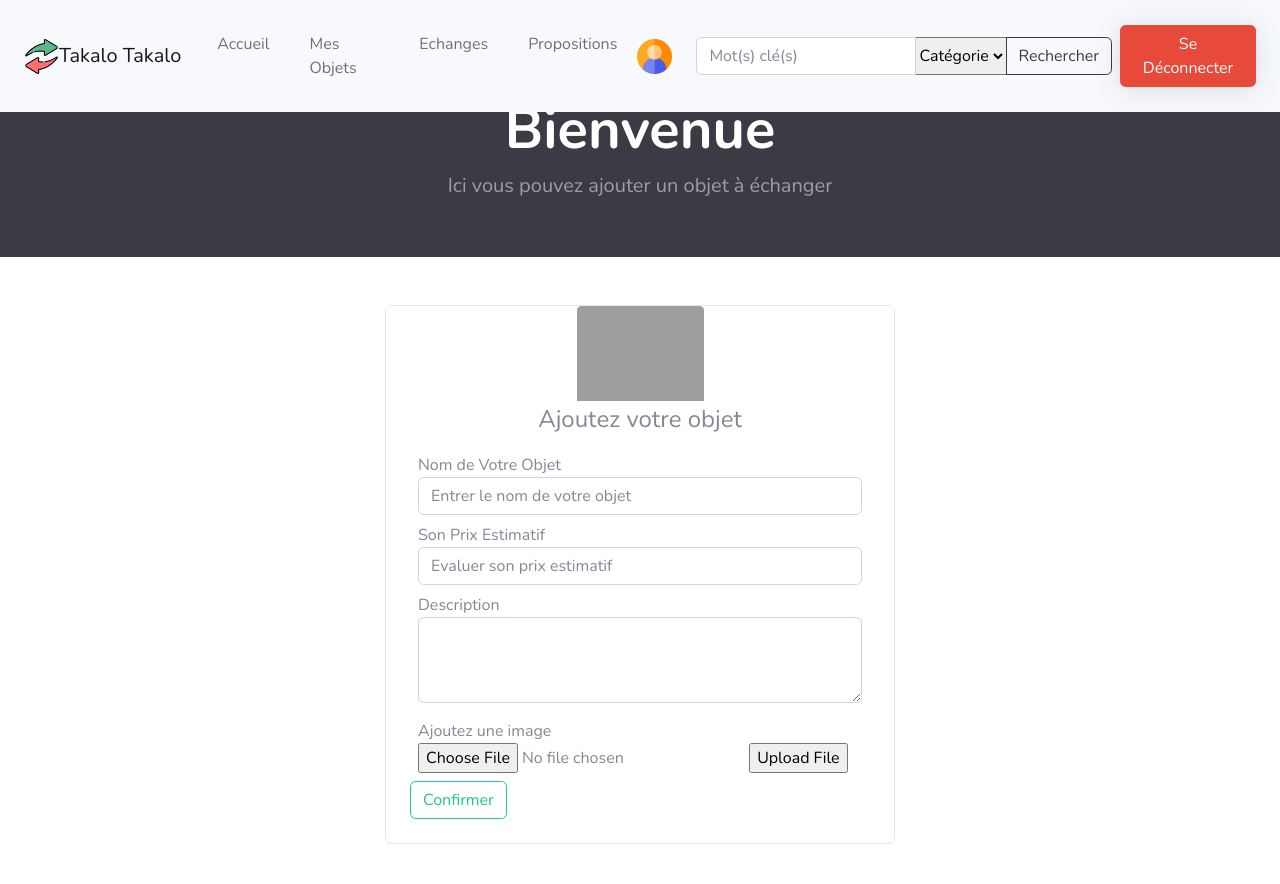
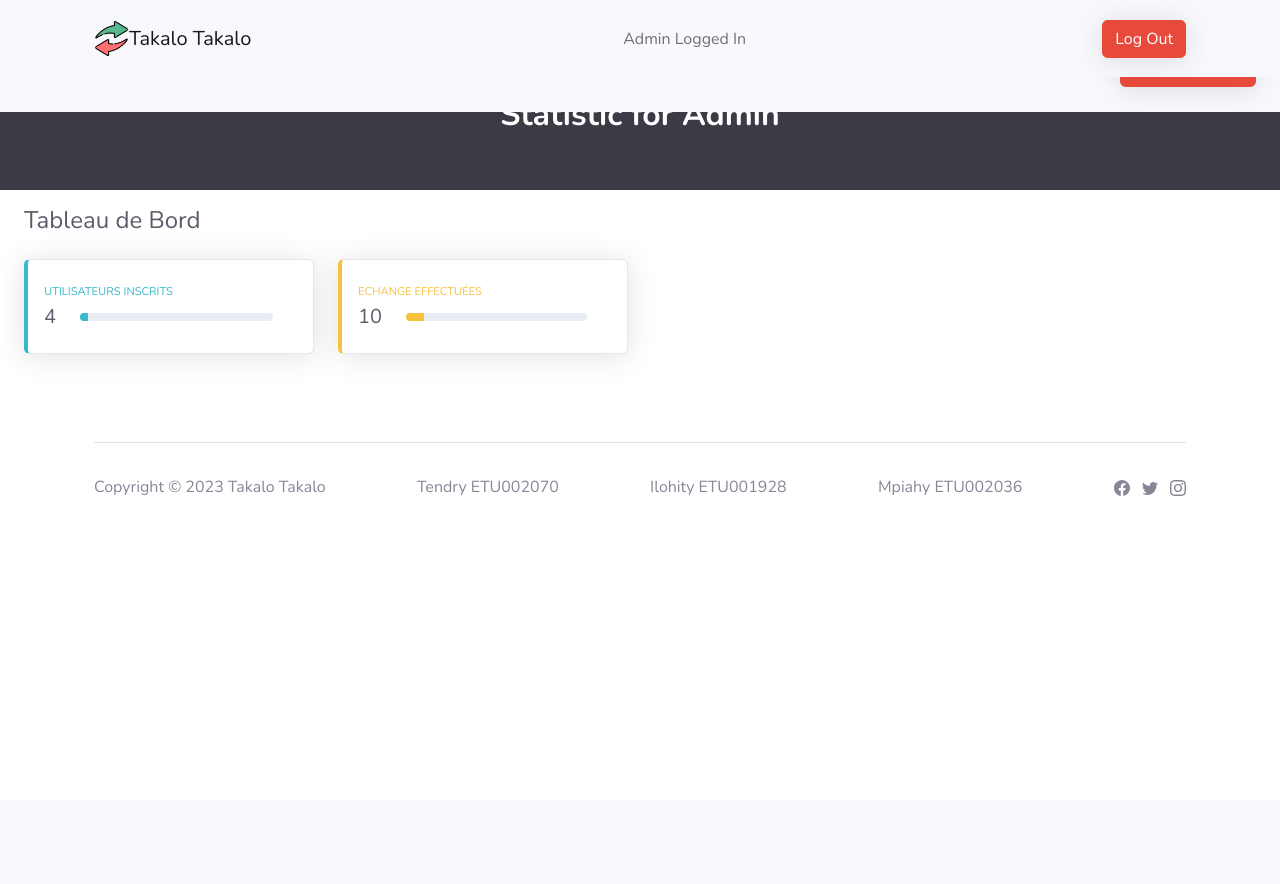
Before and after one commit to Tendrynyavo/Takalo, a CodeIgniter app: page /Takalo/index.php/welcome/index in a window 1280 px wide. Shown: the top 884 px of the page. After the commit the page ends 496 px from the top, so only its background shows below. Run offline with CodeIgniter, Linux system fonts and the light colour scheme; data that the repository does not hold is empty; some libraries are stand-ins or nearby versions; grey boxes are pictures that could not be loaded.

Commit message:
statistique back-office (front)

```diff
--- a/application/controllers/Welcome.php
+++ b/application/controllers/Welcome.php
@@ -21,9 +21,8 @@ class Welcome extends CI_Controller {
 	public function index()
 	{
 		$data = array();
-		$data['content'] = 'ajout_objet';
+		$data['content'] = 'statistique';
 		$this->load->view('template', $data);
-
 	}
 
 	public function sign()
--- a/application/views/ajout_objet.php
+++ b/application/views/ajout_objet.php
@@ -1,3 +1,5 @@
+<!-- PAGE AJOUTER OBJET -->     <!-- PAGE AJOUTER OBJET -->     <!-- PAGE AJOUTER OBJET -->
+
 <!-- Header-->
 <header class="bg-dark pt-5 pb-2">
     <div class="container px-4 px-lg-5 my-5">
--- /dev/null
+++ b/application/views/statistique.php
@@ -0,0 +1,104 @@
+<!DOCTYPE html>
+<html lang="en">
+
+<head>
+    <meta charset="UTF-8">
+    <meta http-equiv="X-UA-Compatible" content="IE=edge">
+    <meta name="viewport" content="width=device-width, initial-scale=1.0">
+    <link rel="stylesheet" href="<?= base_url('assets/bootstrap/css/bootstrap.min.css') ?>">
+    <link rel="icon" href="<?= base_url('assets/img/responsabilite-sociale.png') ?>">
+    <title>Statistique Takalo</title>
+</head>
+
+<body>
+    <nav id="mainNav" class="bg-light navbar navbar-light navbar-expand-md fixed-top navbar-shrink py-3">
+        <div class="container">
+            <a class="navbar-brand d-flex align-items-center" href="#">
+                <img src="<?= base_url('assets/img/logo.png') ?>" width="35px" height="35px">
+                <span>Takalo Takalo</span>
+            </a>
+            <div id="navcol-1" class="collapse navbar-collapse">
+                <ul class="navbar-nav mx-auto">
+                    <li class="nav-item"><a class="nav-link" href="#">Admin Logged In</a></li>
+                </ul>
+
+                <a class="btn btn-danger shadow" role="button" href="#">Log Out</a>
+            </div>
+        </div>
+    </nav>
+
+    <!-- PAGE ADMIN STATISTIC -->     <!-- PAGE ADMIN STATISTIC -->     <!-- PAGE ADMIN STATISTIC -->
+
+    <!-- Header-->
+    <header class="bg-dark pt-5 pb-2">
+        <div class="container px-4 px-lg-5 my-5">
+            <div class="text-center text-white">
+                <h2 class="fw-bolder">Statistic for Admin</h2>
+            </div>
+        </div>
+    </header>
+
+    <!-- Begin Page Content -->
+    <div class="container-fluid mt-3">
+        <!-- Page Heading -->
+        <div class="d-sm-flex align-items-center justify-content-between mb-4">
+            <h4 class="mb-0 text-gray-800">Tableau de Bord</h4>
+        </div>
+
+        <!-- Content Row -->
+        <div class="row">
+
+            <!-- Progress User Incrits -->
+            <div class="col-xl-3 col-md-6 mb-4">
+                <div class="card border-left-info shadow h-100 py-2">
+                    <div class="card-body">
+                        <div class="row no-gutters align-items-center">
+                            <div class="col mr-2">
+                                <div class="text-xs font-weight-bold text-info text-uppercase mb-1">Utilisateurs Inscrits</div>
+                                    <div class="row no-gutters align-items-center">
+                                        <div class="col-auto">
+                                            <div class="h5 mb-0 mr-3 font-weight-bold text-gray-800">4</div>
+                                        </div>
+                                        <div class="col">
+                                            <div class="progress progress-sm mr-2">
+                                                <div class="progress-bar bg-info" role="progressbar" style="width: 4%" aria-valuemax="100"></div>
+                                            </div>
+                                        </div>
+                                    </div>
+                            </div>
+                            <div class="col-auto">
+                                <i class="fas fa-clipboard-list fa-2x text-gray-300"></i>
+                            </div>
+                        </div>
+                    </div>
+                </div>
+            </div>
+            <!-- Progress Echange Done -->
+            <div class="col-xl-3 col-md-6 mb-4">
+                <div class="card border-left-warning shadow h-100 py-2">
+                    <div class="card-body">
+                        <div class="row no-gutters align-items-center">
+                            <div class="col mr-2">
+                                <div class="text-xs font-weight-bold text-warning text-uppercase mb-1">Echange Effectuées
+                                </div>
+                                    <div class="row no-gutters align-items-center">
+                                        <div class="col-auto">
+                                            <div class="h5 mb-0 mr-3 font-weight-bold text-gray-800">10</div>
+                                        </div>
+                                        <div class="col">
+                                            <div class="progress progress-sm mr-2">
+                                                <div class="progress-bar bg-warning" role="progressbar" style="width: 10%" aria-valuemax="100"></div>
+                                            </div>
+                                        </div>
+                                    </div>
+                            </div>
+                            <div class="col-auto">
+                                <i class="fas fa-clipboard-list fa-2x text-gray-300"></i>
+                            </div>
+                        </div>
+                    </div>
+                </div>
+            </div>
+        </div>
+    </div>
+</body>
```
Also changed, not shown: application/views/echanger_objet.php (indentation only), 8 other files.
